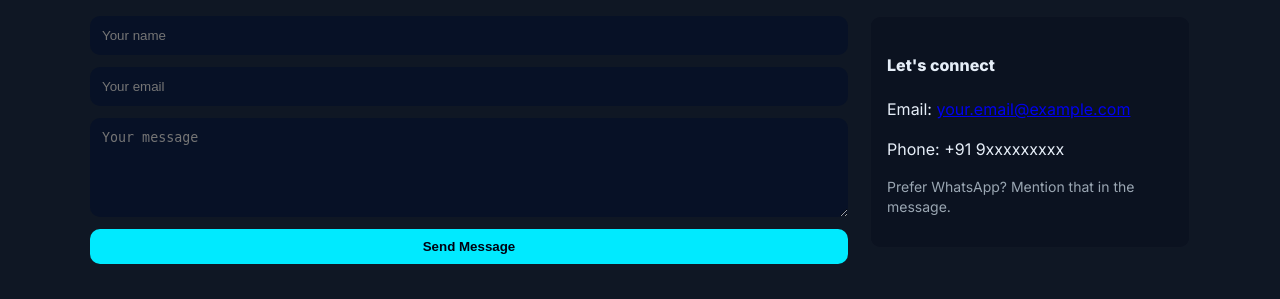
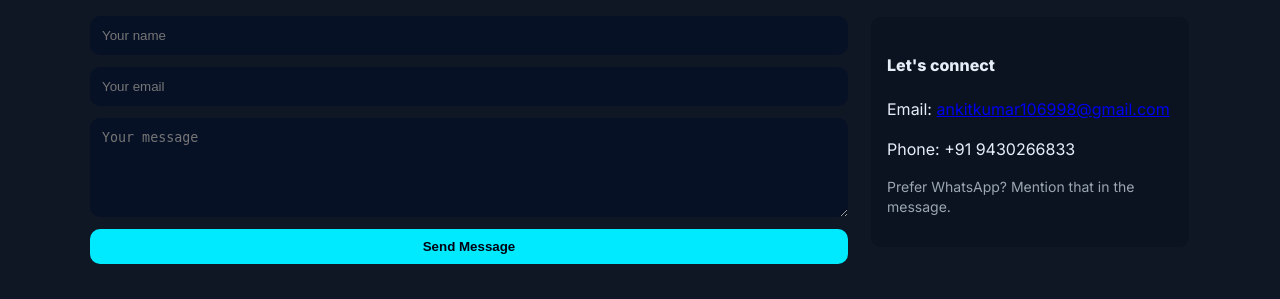
Before and after one commit to Ankit-9-7-5-kumar/A-portfolio, a Python web app: template templates/index.html in a window 1280 px wide. Shown: the part 1135-1434 px from the top of the page. Run offline with Jinja, Linux system fonts and the light colour scheme; the template is opened without the code that fills it, so the values that code supplies are empty.

Commit message:
Update contact information

```diff
--- a/templates/index.html
+++ b/templates/index.html
@@ -123,8 +123,8 @@
 
         <aside class="contact-info">
           <h4>Let's connect</h4>
-          <p>Email: <a href="mailto:your.email@example.com">your.email@example.com</a></p>
-          <p>Phone: +91 9xxxxxxxxx</p>
+          <p>Email: <a href="mailto:ankitkumar106998@gmail.com">ankitkumar106998@gmail.com</a></p>
+          <p>Phone: +91 9430266833</p>
           <p class="muted">Prefer WhatsApp? Mention that in the message.</p>
         </aside>
       </div>
```
